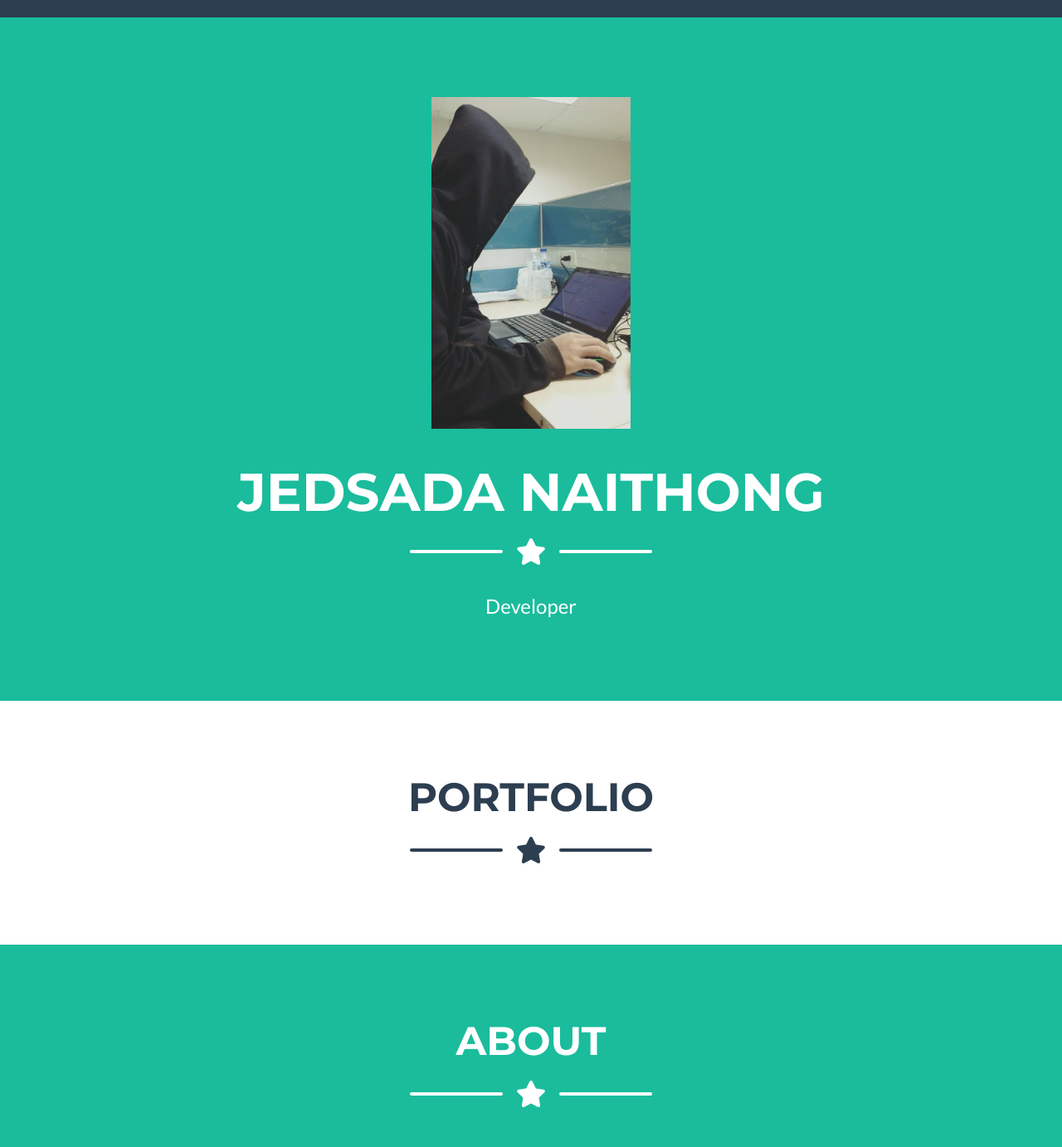
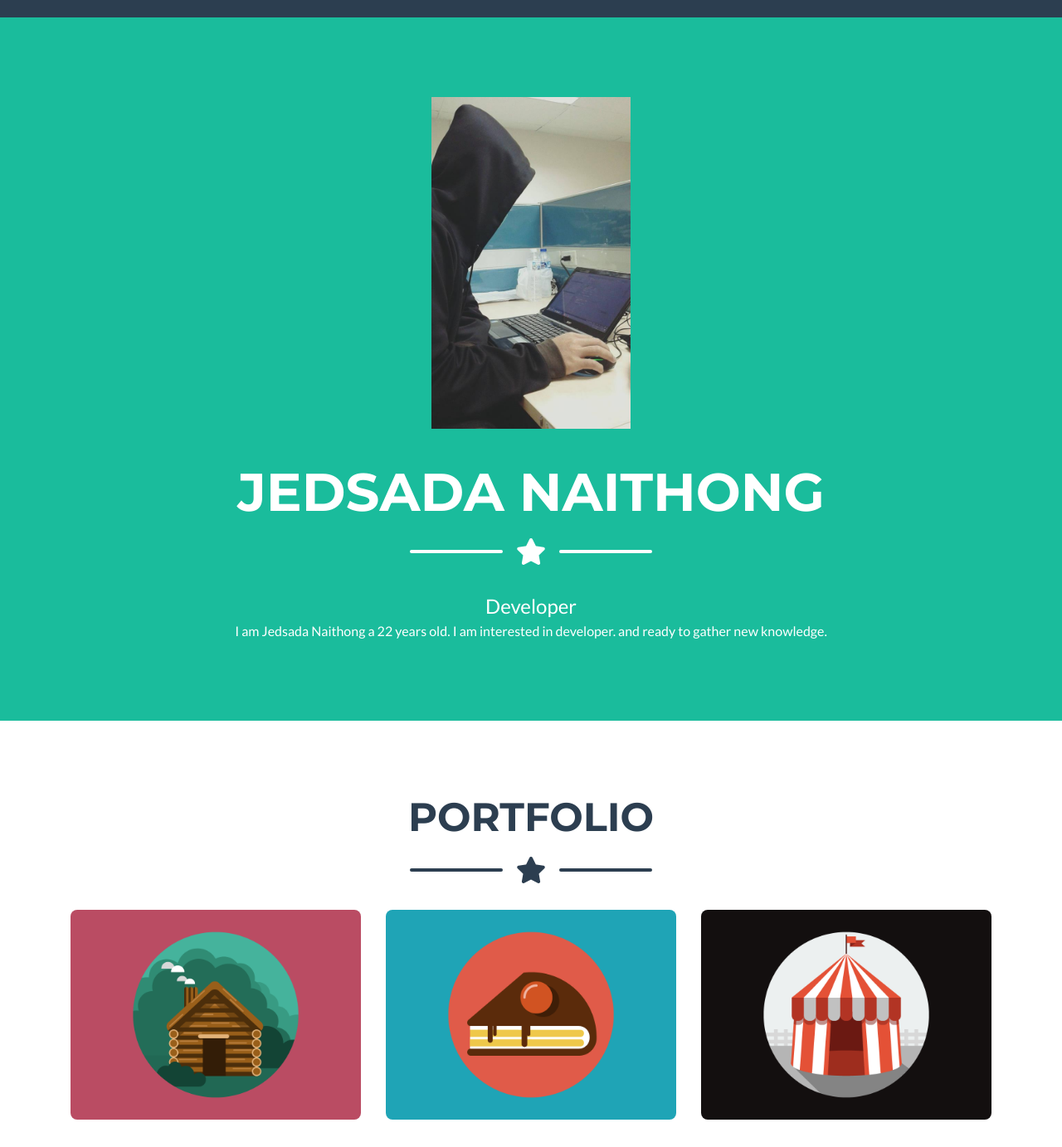
Before and after one commit to jabjnzine/jabjnzine.github.io, a website with bundled scripts: page index.html in a window 1280 px wide. Shown: the part 83-1466 px from the top of the page at 83% size. Built offline with nearby package versions, Linux system fonts and the light colour scheme.

Commit message:
Update index.html

```diff
--- a/index.html
+++ b/index.html
@@ -70,7 +70,10 @@
 
       <!-- Masthead Subheading -->
       <p class="masthead-subheading font-weight-light mb-0">Developer</p>
-
+      I am Jedsada Naithong
+      a 22 years old.
+      I am interested in developer.
+      and ready to gather new knowledge.
     </div>
   </header>
 
@@ -94,7 +97,7 @@
       <div class="row">
 
         <!-- Portfolio Item 1 -->
-        <!-- <div class="col-md-6 col-lg-4">
+        <div class="col-md-6 col-lg-4">
           <div class="portfolio-item mx-auto" data-toggle="modal" data-target="#portfolioModal1">
             <div class="portfolio-item-caption d-flex align-items-center justify-content-center h-100 w-100">
               <div class="portfolio-item-caption-content text-center text-white">
@@ -103,10 +106,10 @@
             </div>
             <img class="img-fluid" src="img/portfolio/cabin.png" alt="">
           </div>
-        </div> -->
+        </div>
 
         <!-- Portfolio Item 2 -->
-        <!-- <div class="col-md-6 col-lg-4">
+        <div class="col-md-6 col-lg-4">
           <div class="portfolio-item mx-auto" data-toggle="modal" data-target="#portfolioModal2">
             <div class="portfolio-item-caption d-flex align-items-center justify-content-center h-100 w-100">
               <div class="portfolio-item-caption-content text-center text-white">
@@ -115,10 +118,10 @@
             </div>
             <img class="img-fluid" src="img/portfolio/cake.png" alt="">
           </div>
-        </div> -->
+        </div>
 
         <!-- Portfolio Item 3 -->
-        <!-- <div class="col-md-6 col-lg-4">
+        <div class="col-md-6 col-lg-4">
           <div class="portfolio-item mx-auto" data-toggle="modal" data-target="#portfolioModal3">
             <div class="portfolio-item-caption d-flex align-items-center justify-content-center h-100 w-100">
               <div class="portfolio-item-caption-content text-center text-white">
@@ -127,7 +130,7 @@
             </div>
             <img class="img-fluid" src="img/portfolio/circus.png" alt="">
           </div>
-        </div> -->
+        </div>
 
         <!-- Portfolio Item 4 -->
         <!-- <div class="col-md-6 col-lg-4">
@@ -188,7 +191,7 @@
       </div>
 
       <!-- About Section Content -->
-      <!-- <div class="row">
+      <div class="row">
         <div class="col-lg-4 ml-auto">
           <p class="lead">Freelancer is a free bootstrap theme created by Start Bootstrap. The download includes the
             complete source files including HTML, CSS, and JavaScript as well as optional SASS stylesheets for easy
@@ -198,7 +201,7 @@
           <p class="lead">You can create your own custom avatar for the masthead, change the icon in the dividers, and
             add your email address to the contact form to make it fully functional!</p>
         </div>
-      </div> -->
+      </div>
 
     </div>
   </section>
@@ -259,7 +262,7 @@
         </div> -->
 
         <!-- Footer Social Icons -->
-        <!-- <div class="col-lg-4 mb-5 mb-lg-0">
+        <div class="col-lg-4 mb-5 mb-lg-0">
           <h4 class="text-uppercase mb-4">Around the Web</h4>
           <a class="btn btn-outline-light btn-social mx-1" href="#">
             <i class="fab fa-fw fa-facebook-f"></i>
@@ -273,14 +276,14 @@
           <a class="btn btn-outline-light btn-social mx-1" href="#">
             <i class="fab fa-fw fa-dribbble"></i>
           </a>
-        </div> -->
+        </div>
 
         <!-- Footer About Text -->
-        <!-- <div class="col-lg-4">
+        <div class="col-lg-4">
           <h4 class="text-uppercase mb-4">About Freelancer</h4>
           <p class="lead mb-0">Freelance is a free to use, MIT licensed Bootstrap theme created by
             <a href="http://startbootstrap.com">Start Bootstrap</a>.</p>
-        </div> -->
+        </div>
 
       </div>
     </div>
```
